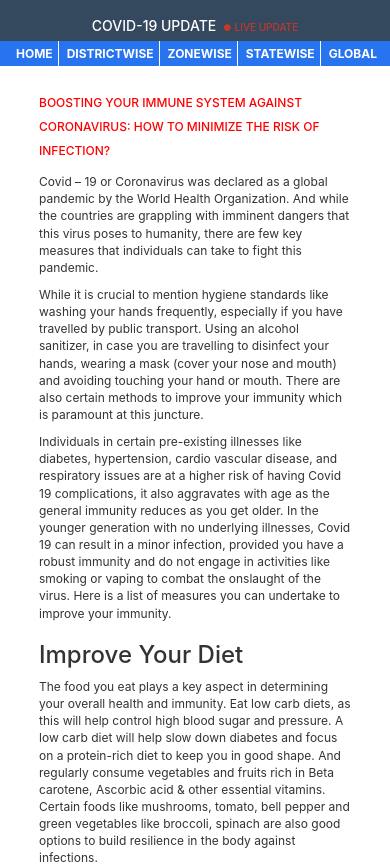
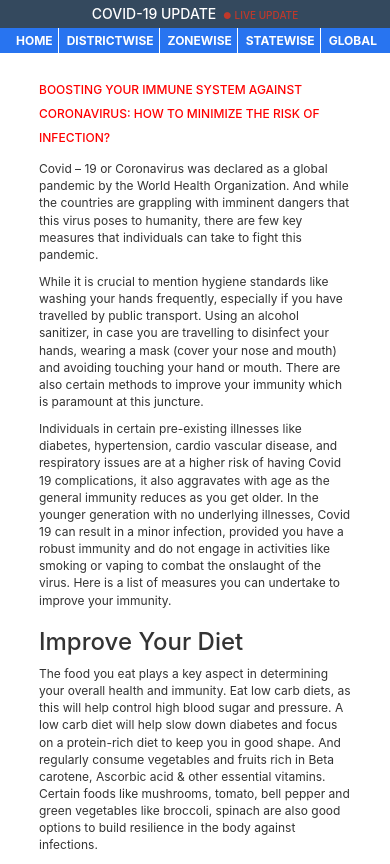
Before and after one commit to srikantgupta/COVID19, a React (Create React App) app: page / in a window 390 px wide. Shown: the top 864 px of the page. Built offline with nearby package versions, Linux system fonts and the light colour scheme.

Commit message:
heading fix for mobile
heading fix for mobile

```diff
--- a/src/App.css
+++ b/src/App.css
@@ -19,7 +19,7 @@ ul.listitem.mng{ font-weight: bold; color: #e74c3c; margin: 0px; padding: 0px;}
 ul.listitem.mng li{color:red;  text-transform: uppercase; font-weight: bold;  display: inline-block; width: 75px; margin-bottom: 5px;}
 ul#listitem li{ color: white;font-weight: bold;display: inline-block; width: 75px;vertical-align: middle; margin: 5px;}
 /* zonewise end css */
-.covid19 span{ color:  #c0392b; font-size: 48px; border: none;}
+.covid19 span{ color:  #c0392b; font-size: 48px; border: none; line-height:0px;}
 .covid19 span.live_text{ color:  #c0392b; font-size: 10px; }
 .covid19{ display: none; text-transform: uppercase; margin:0px; font-size: 14px; line-height: 28px; color: #ffffff; background: #34495e;}
 ul.navigation{ background:#2874f0 ; width: 100%; display: inline-block; margin: 0 0 5px 0; padding: 0;}
```
